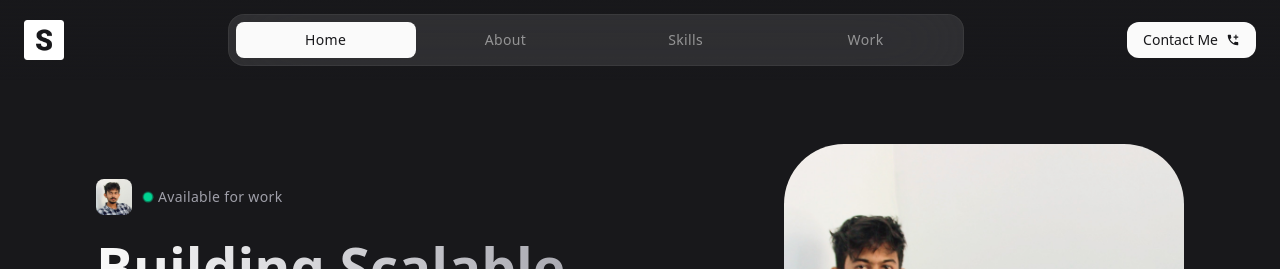
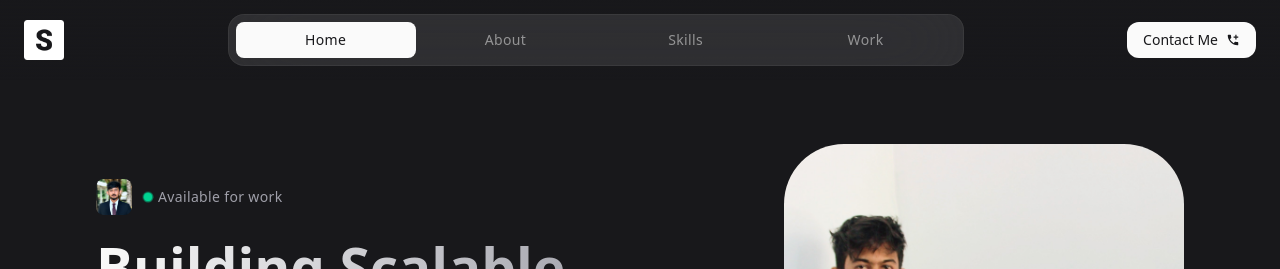
Before and after one commit to saveen99/My-Portfolio-React-Tailwind-V4, a React (Vite) app: page / in a window 1280 px wide. Shown: the top 269 px of the page. Built offline with nearby package versions, Linux system fonts and the light colour scheme.

Commit message:
photos uptodate
Co-Authored-By: Saveen Maduranga II <165816828+saveen993@users.noreply.github.com>

```diff
--- a/src/components/Hero.jsx
+++ b/src/components/Hero.jsx
@@ -19,7 +19,7 @@ const Hero = () => {
                 <div className="flex items-center gap-3">
                     <figure className="img-box-hero w-9 h-9 rounded-lg">
                         <img
-                            src="/images/avatar-1.jpg"
+                            src="/images/avatar-2.jpeg"
                             width={40}
                             height={40}
                             alt="Saveen Maduranga portrait"
```
